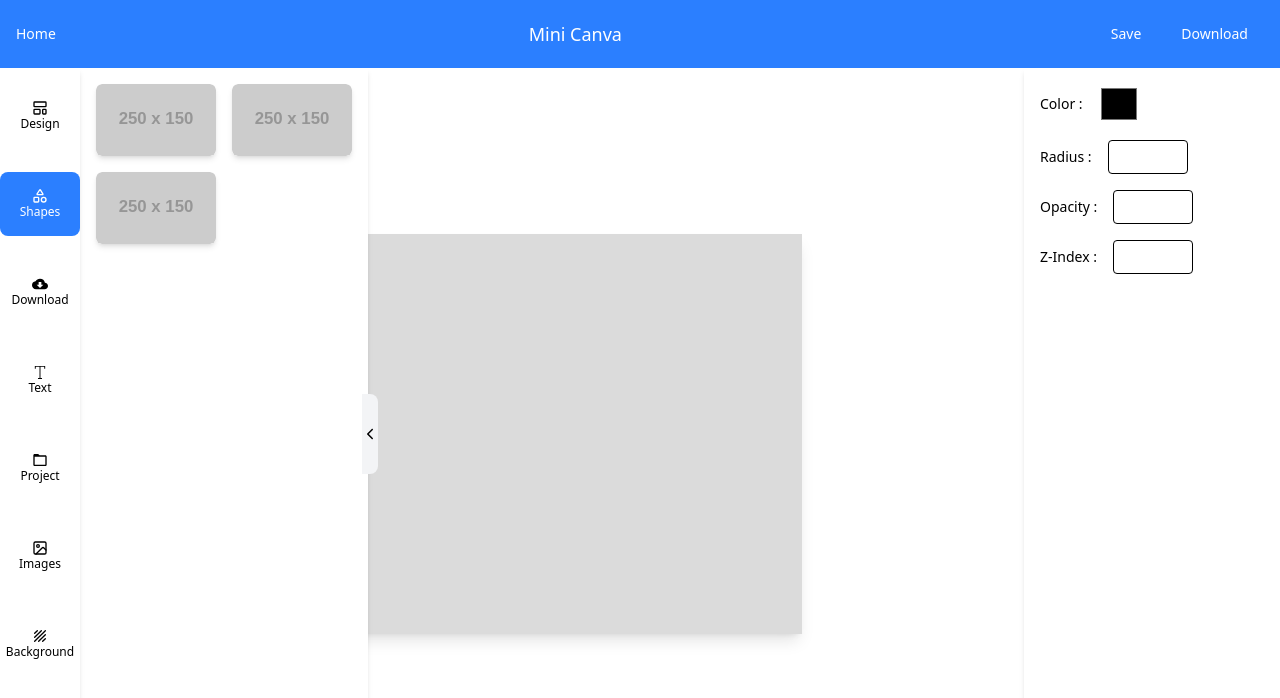
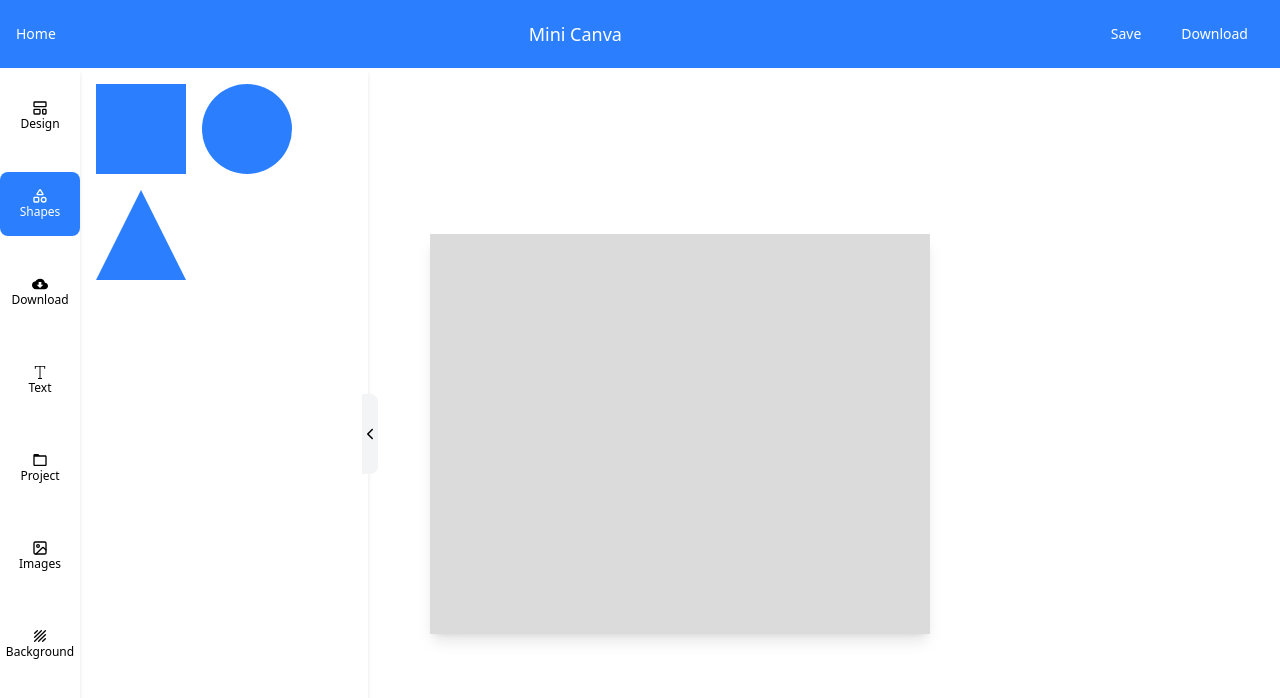
Before and after one commit to adamramdaniyunus/mini-canva, a Next.js app: page /design/1/edit in a window 1280 px wide. Both pictures are taken after a click on the button "Shapes". Shown: the top 698 px of the page. Built offline with nearby package versions, Linux system fonts and the light colour scheme.

Commit message:
feat(design): update feat design add shape type -> rect

```diff
--- a/src/components/design/LeftSidebar.tsx
+++ b/src/components/design/LeftSidebar.tsx
@@ -10,17 +10,46 @@ import { TbBackground } from "react-icons/tb";
 import { TfiText } from "react-icons/tfi";
 import { motion } from "framer-motion";
 
-const LeftSidebar = () => {
+const loader = () => (
+  <div className="flex justify-center items-center h-full p-4">
+    <AiOutlineLoading className="text-4xl animate-spin" />
+  </div>
+);
+
+const components: Record<string, ComponentType<any>> = {
+  design: dynamic(() => import("./DesignTemplate"), {
+    ssr: false,
+    loading: () => loader(),
+  }),
+  shape: dynamic(() => import("./ShapesTemplate"), {
+    ssr: false,
+    loading: () => loader(),
+  }),
+  download: dynamic(() => import("./DownloadContent"), {
+    ssr: false,
+    loading: () => loader(),
+  }),
+  text: dynamic(() => import("./FontTextLists"), {
+    ssr: false,
+    loading: () => loader(),
+  }),
+  project: dynamic(() => import("./ProjectContent"), {
+    ssr: false,
+    loading: () => loader(),
+  }),
+  image: dynamic(() => import("./ImageContent"), {
+    ssr: false,
+    loading: () => loader(),
+  }),
+  background: dynamic(() => import("./BackgroundContent"), {
+    ssr: false,
+    loading: () => loader(),
+  }),
+};
+
+const LeftSidebar = ({createShapes} : {createShapes: (name: string, type:string) => void;}) => {
   const [isOpen, setIsOpen] = useState(false);
   const [state, setState] = useState("");
-
-  const loader = () => {
-    return (
-      <div className="flex justify-center items-center h-full p-4">
-        <AiOutlineLoading className="text-4xl animate-spin" />
-      </div>
-    );
-  };
 
   const handleShowFeature = (state = "") => {
     setState(state);
@@ -67,37 +96,6 @@ const LeftSidebar = () => {
     },
   ];
 
-  const components: Record<string, ComponentType> = {
-    design: dynamic(() => import("./DesignTemplate"), {
-      ssr: false,
-      loading: () => loader(),
-    }),
-    shape: dynamic(() => import("./ShapesTemplate"), {
-      ssr: false,
-      loading: () => loader(),
-    }),
-    download: dynamic(() => import("./DownloadContent"), {
-      ssr: false,
-      loading: () => loader(),
-    }),
-    text: dynamic(() => import("./FontTextLists"), {
-      ssr: false,
-      loading: () => loader(),
-    }),
-    project: dynamic(() => import("./ProjectContent"), {
-      ssr: false,
-      loading: () => loader(),
-    }),
-    image: dynamic(() => import("./ImageContent"), {
-      ssr: false,
-      loading: () => loader(),
-    }),
-    background: dynamic(() => import("./BackgroundContent"), {
-      ssr: false,
-      loading: () => loader(),
-    }),
-  };
-
   const ComponentToRender = components[state] || components["design"];
 
   return (
@@ -142,7 +140,7 @@ const LeftSidebar = () => {
             } transition-all duration-700`}
           />
         </button>
-        {ComponentToRender && <ComponentToRender />}
+        {ComponentToRender && <ComponentToRender createShapes={createShapes}/>}
       </div>
     </main>
   );
--- a/src/components/design/RightSidebar.tsx
+++ b/src/components/design/RightSidebar.tsx
@@ -1,11 +1,17 @@
 import React from 'react'
 
-const RightSidebar = () => {
+const RightSidebar = ({changeColor} : {changeColor: (e:string) => void;}) => {
+
+  // Function to handle color change
+  const handleColorChange = (e: React.ChangeEvent<HTMLInputElement>) => {
+    changeColor(e.target.value);
+  };
+
   return (
-    <aside className="w-64 shadow-md p-4 space-y-4 md:block hidden">
+    <aside className="w-64 shadow-md p-4 space-y-4 md:block hidden h-full">
       <div className="flex gap-4 items-center">
         <p className="text-sm">Color :</p>
-        <input type="color" className="w-10 h-10" />
+        <input type="color" onChange={handleColorChange} className="w-10 h-10" />
       </div>
       <div className="flex gap-4 items-center">
         <p className="text-sm">Radius :</p>
--- a/src/components/design/ShapesTemplate.tsx
+++ b/src/components/design/ShapesTemplate.tsx
@@ -1,23 +1,14 @@
 import React from "react";
 import LayoutMenu from "./LayoutMenu";
 
-const ShapesTemplate = () => {
+const ShapesTemplate = ({createShapes} :{createShapes: (type:string, name:string)=>void;}) => {
   return (
     <LayoutMenu>
       <div className="overflow-auto h-full">
         <div className="flex flex-wrap gap-4 p-4">
-          {Array.from({ length: 3 }).map((_, i) => (
-            <div
-              key={i}
-              className="bg-white shadow-md rounded-md overflow-hidden h-auto w-[120px]"
-            >
-              <img
-                src={`https://placehold.co/250x150?text=Image+${i + 1}`}
-                alt={`Thumbnail ${i + 1}`}
-                className="w-full h-auto rounded-md"
-              />
-            </div>
-          ))}
+         <div onClick={() => createShapes('shape', 'rect')} className="h-[90px] w-[90px] bg-blue-500 cursor-pointer"></div>
+         <div className="h-[90px] w-[90px] bg-blue-500 cursor-pointer rounded-full"></div>
+         <div style={{clipPath: 'polygon(50% 0, 100% 100%, 0 100%)'}} className="h-[90px] w-[90px] bg-blue-500 cursor-pointer"></div>
         </div>
       </div>
     </LayoutMenu>
--- a/src/modules/CreateModules.tsx
+++ b/src/modules/CreateModules.tsx
@@ -1,50 +1,56 @@
-"use client";
-import { useDesignState } from "@/context/DesignContext";
 import React, { useRef } from "react";
 
-const CreateModules = () => {
+
+const CreateModules = ({ components, handleClickElement }: { components: ElementComponent[], handleClickElement: (element:ElementComponent) => void; }) => {
   const ref = useRef<HTMLDivElement>(null);
-  const { state } = useDesignState();
 
-  const obj = {
-    name: "main_frame",
-    type: "rect",
-    id: Math.floor(Math.random() * 100 + 1),
-    height: state?.height || 400,
-    width: state?.width || 500,
-    z_index: 1,
-    color: "#DBDBDB",
-    image: "",
-  };
+  const mainFrame = components.find((c) => c.name === "main_frame");
+  const otherComponents = components.filter((c) => c.name !== "main_frame");
 
-  const DesinComponent = () => {
-    let html = <></>;
-    if (obj.name == "main_frame") {
-      html = (
-        <div
-          className="hover:border-[2px] hover:border-indigo-400 shadow-md"
-          style={{
-            width: obj.width,
-            height: obj.height,
-            background: obj.color,
-            zIndex: obj.z_index,
-          }}
-        >
-          {obj.image && (
-            <img className="w-full h-full" src={obj.image} alt="image" />
-          )}
-        </div>
-      );
-    }
-
-    return html;
-  };
+  if (!mainFrame) return <div>No main frame found.</div>;
 
   return (
     <div className="flex justify-center items-center relative">
       <div ref={ref} className="relative w-auto h-auto overflow-auto">
-        <div>
-            {DesinComponent()}
+        <div
+          className="relative hover:border-[2px] hover:border-indigo-400 shadow-md"
+          style={{
+            width: mainFrame.width,
+            height: mainFrame.height,
+            background: mainFrame.color,
+            zIndex: mainFrame.z_index,
+          }}
+        >
+          {/* If there's a background image */}
+          {mainFrame.image && (
+            <img
+              className="w-full h-full object-cover"
+              src={mainFrame.image}
+              alt="canvas"
+            />
+          )}
+
+          {/* Render shapes or other components inside main_frame */}
+          {otherComponents.map((component) => {
+            if (component.name === "rect" && component.type === "shape") {
+              return (
+                <div
+                  onClick={() => handleClickElement(component)}
+                  key={component.id}
+                  className="absolute hover:border-[2px] hover:border-indigo-400"
+                  style={{
+                    width: component.width + "px",
+                    height: component.height + "px",
+                    background: component.color,
+                    zIndex: component.z_index,
+                    top: component.top,
+                    left: component.left,
+                  }}
+                ></div>
+              );
+            }
+            return null;
+          })}
         </div>
       </div>
     </div>
--- a/src/modules/DesignModules.tsx
+++ b/src/modules/DesignModules.tsx
@@ -1,29 +1,84 @@
+"use client";
 import Header from "@/components/design/Header";
 import LeftSidebar from "@/components/design/LeftSidebar";
 import RightSidebar from "@/components/design/RightSidebar";
 import CreateModules from "./CreateModules";
+import { useDesignState } from "@/context/DesignContext";
+import { useState } from "react";
 
 export default function DesignModules() {
+  const { state } = useDesignState();
+  const [selectedElement, setSelectedElement] = useState<ElementComponent | null>(null);
+
+  // Function to get selected element
+  const handleClickElement = (element: ElementComponent) => {
+    if(element === selectedElement) {
+      setSelectedElement(null);
+    }
+    else {
+      setSelectedElement(element);
+    }
+  };
+
+  const [components, setComponents] = useState([
+      {
+        name: "main_frame",
+        type: "rect",
+        id: Math.floor(Math.random() * 100 + 1),
+        height: state?.height || 400,
+        width: state?.width || 500,
+        z_index: 1,
+        color: "#DBDBDB",
+        image: "",
+      },
+  ])
+
+  const createShapes = (type: string, name: string) => {
+    const newComponent = {
+      name: name,
+      type: type,
+      id: components.length + 1,
+      height: 90,
+      width: 90,
+      z_index: 1,
+      color: "blue",
+      image: "",
+      top: 10,
+      left: 10,
+    };
+    setComponents((prev) => [...prev, newComponent]);
+  }
+
+  const changeColor = (color: string) => {
+    const updatedComponents = components.map((component) => {
+      if (selectedElement && component.id === selectedElement.id) {
+        return { ...component, color: color };
+      }
+      return component;
+    });
+    setComponents(updatedComponents);
+  }
+
   return (
     <div className="h-screen flex flex-col">
       <Header />
 
       <div className="flex flex-1">
         {/* Sidebar */}
-        <LeftSidebar />
+        <LeftSidebar createShapes={createShapes}/>
 
         {/* Main Content */}
         <div className="flex-1 flex flex-col p-4">
           {/* Canvas Area */}
           <div className="flex-1 flex justify-center items-center rounded-lg p-4">
             <div className="relative h-auto shadow-lg">
-             <CreateModules/>
+              <CreateModules components={components} handleClickElement={handleClickElement} />
             </div>
           </div>
         </div>
 
         {/* Right Panel */}
-        <RightSidebar />
+        {selectedElement && <RightSidebar changeColor={changeColor} />}
       </div>
     </div>
   );
```
Also changed, not shown: src/types/Element.type.ts (added, +12 -0 lines).
